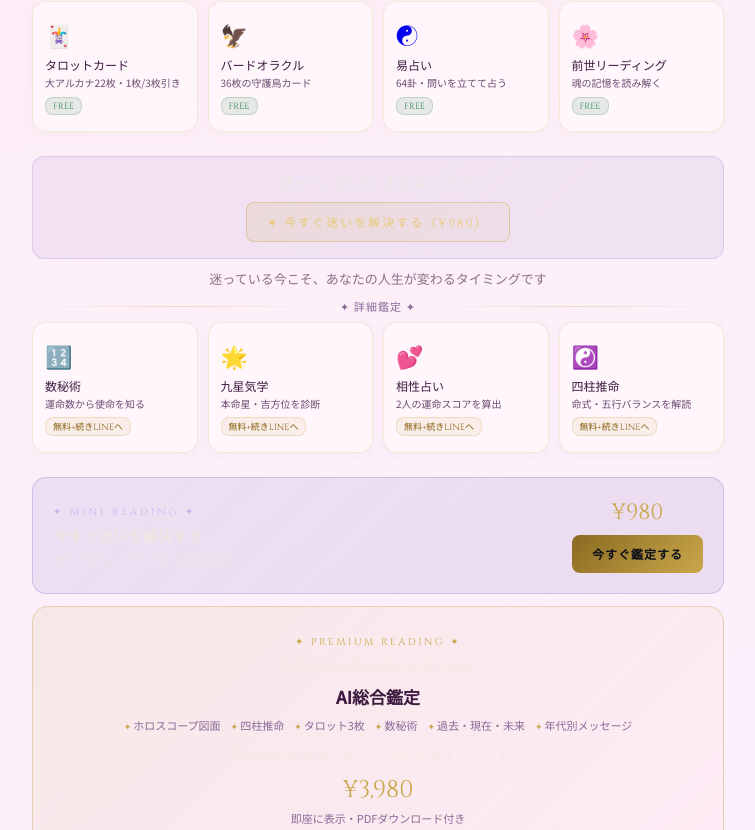
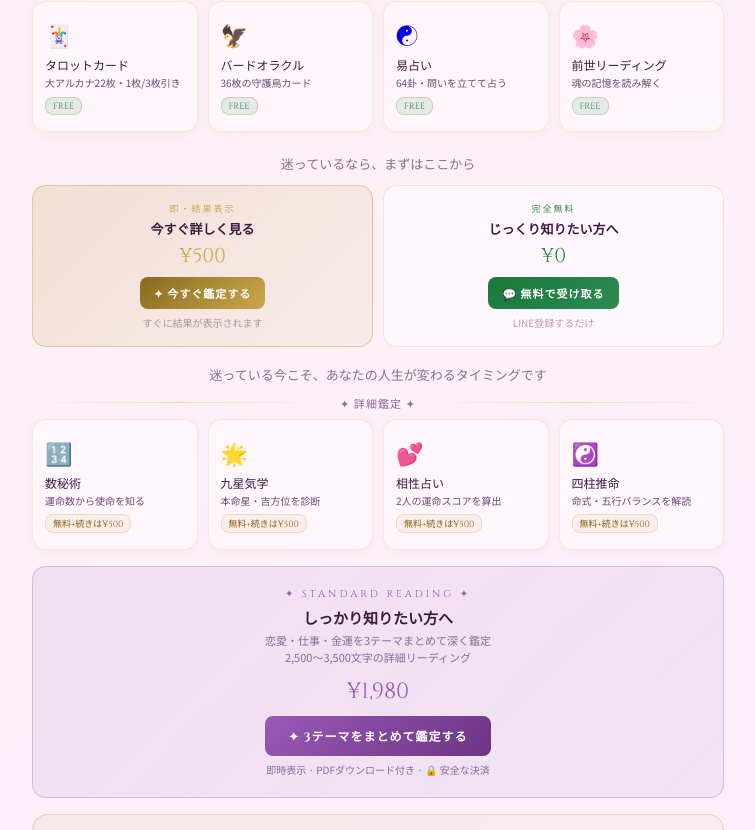
Before and after one commit to sincere1229/sincere1229-twinklelab-next, a Next.js app: page /star in a window 1280 px wide. Shown: the part 570-1400 px from the top of the page, without its empty margins (262-1017 px from the left). Built offline with nearby package versions, Linux system fonts and the light colour scheme.

Commit message:
Update page.tsx

```diff
--- a/app/star/page.tsx
+++ b/app/star/page.tsx
@@ -32,10 +32,10 @@ const CARDS = [
 ]
 
 const DEEP = [
-  { icon:'🔢', name:'数秘術', sub:'運命数から使命を知る', href:'https://numerology-app-lovat.vercel.app', paid:true },
-  { icon:'🌟', name:'九星気学', sub:'本命星・吉方位を診断', href:'https://kiju-app.vercel.app', paid:true },
-  { icon:'💕', name:'相性占い', sub:'2人の運命スコアを算出', href:'https://aicompat-app.vercel.app', paid:true },
-  { icon:'☯️', name:'四柱推命', sub:'命式・五行バランスを解読', href:'https://shichu-app.vercel.app', paid:true },
+  { icon:'🔢', name:'数秘術', sub:'運命数から使命を知る', href:'https://numerology-app-lovat.vercel.app' },
+  { icon:'🌟', name:'九星気学', sub:'本命星・吉方位を診断', href:'https://kiju-app.vercel.app' },
+  { icon:'💕', name:'相性占い', sub:'2人の運命スコアを算出', href:'https://aicompat-app.vercel.app' },
+  { icon:'☯️', name:'四柱推命', sub:'命式・五行バランスを解読', href:'https://shichu-app.vercel.app' },
 ]
 
 export default function StarPortal() {
@@ -83,6 +83,8 @@ export default function StarPortal() {
         .m-icon{font-size:22px;margin-bottom:6px;display:block;}
         .m-name{font-size:12px;color:var(--text);font-weight:500;margin-bottom:2px;}
         .m-sub{font-size:10px;color:var(--text-m);line-height:1.5;}
+
+        /* ① 無料+続きは有料バッジ（¥980削除・paid-badgeを修正） */
         .paid-badge{display:inline-block;font-size:9px;padding:2px 7px;border-radius:8px;background:rgba(201,168,76,0.1);color:#8a6010;border:1px solid rgba(201,168,76,0.28);margin-top:6px;font-family:'Cinzel',serif;}
 
         .sogo{margin:12px 14px 16px;background:linear-gradient(135deg,rgba(201,168,76,0.1),rgba(255,235,245,0.95));border:1px solid rgba(201,168,76,0.4);border-radius:16px;padding:28px 20px;text-align:center;}
@@ -95,6 +97,31 @@ export default function StarPortal() {
         .sogo-sub{font-size:11px;color:var(--text-s);margin-bottom:16px;}
         .sogo-btn{display:inline-block;background:linear-gradient(135deg,#8a6a20,var(--gold),#8a6a20);background-size:200% 100%;border:none;border-radius:8px;color:#fff8f0;font-family:'Cinzel',serif;font-size:13px;font-weight:700;letter-spacing:0.1em;padding:13px 28px;text-decoration:none;transition:all 0.4s;}
         .sogo-btn:hover{background-position:100% 0;box-shadow:0 6px 20px rgba(201,168,76,0.35);}
+
+        /* ④ 2択CTAブロック */
+        .two-cta{margin:0 14px 16px;display:grid;grid-template-columns:1fr 1fr;gap:10px;}
+        .cta-pay{background:linear-gradient(135deg,rgba(201,168,76,0.2),rgba(201,168,76,0.08));border:1px solid rgba(201,168,76,0.5);border-radius:14px;padding:16px 12px;text-align:center;text-decoration:none;display:block;transition:all 0.3s;}
+        .cta-pay:hover{transform:translateY(-2px);box-shadow:0 6px 20px rgba(201,168,76,0.2);}
+        .cta-pay-label{font-size:9px;color:var(--gold);font-family:'Cinzel',serif;letter-spacing:2px;margin-bottom:4px;}
+        .cta-pay-title{font-size:13px;color:var(--text);font-weight:600;margin-bottom:4px;}
+        .cta-pay-price{font-family:'Cinzel',serif;font-size:20px;color:var(--gold);margin-bottom:8px;}
+        .cta-pay-btn{display:inline-block;background:linear-gradient(135deg,#8a6a20,var(--gold));color:#fff;font-size:11px;font-weight:700;border-radius:8px;padding:8px 14px;text-decoration:none;letter-spacing:1px;}
+        .cta-line{background:rgba(255,248,252,0.9);border:1px solid rgba(201,168,76,0.22);border-radius:14px;padding:16px 12px;text-align:center;text-decoration:none;display:block;transition:all 0.3s;}
+        .cta-line:hover{transform:translateY(-2px);box-shadow:0 6px 20px rgba(180,120,160,0.15);}
+        .cta-line-label{font-size:9px;color:#2a8a50;font-family:'Cinzel',serif;letter-spacing:2px;margin-bottom:4px;}
+        .cta-line-title{font-size:13px;color:var(--text);font-weight:600;margin-bottom:4px;}
+        .cta-line-free{font-family:'Cinzel',serif;font-size:20px;color:#2a8a50;margin-bottom:8px;}
+        .cta-line-btn{display:inline-block;background:linear-gradient(135deg,#1a7a3c,#2a8a50);color:#fff;font-size:11px;font-weight:700;border-radius:8px;padding:8px 14px;text-decoration:none;letter-spacing:1px;}
+
+        /* ⑤ ¥1,980ブロック */
+        .mid-block{margin:0 14px 16px;background:linear-gradient(135deg,rgba(155,89,182,0.1),rgba(100,60,160,0.07));border:1px solid rgba(155,89,182,0.3);border-radius:14px;padding:20px;text-align:center;}
+        .mid-label{font-family:'Cinzel',serif;font-size:10px;color:#9b59b6;letter-spacing:3px;text-transform:uppercase;margin-bottom:6px;}
+        .mid-title{font-size:15px;color:var(--text);font-weight:600;margin-bottom:4px;}
+        .mid-desc{font-size:11px;color:var(--text-s);margin-bottom:10px;line-height:1.6;}
+        .mid-price{font-family:'Cinzel',serif;font-size:22px;color:#9b59b6;margin-bottom:10px;}
+        .mid-btn{display:inline-block;background:linear-gradient(135deg,#9b59b6,#6c3483);color:#fff;font-family:'Cinzel',serif;font-size:12px;font-weight:700;letter-spacing:1px;padding:11px 24px;border-radius:8px;text-decoration:none;transition:all 0.3s;}
+        .mid-btn:hover{box-shadow:0 4px 16px rgba(155,89,182,0.35);}
+        .mid-note{font-size:10px;color:var(--text-s);margin-top:6px;}
 
         .line-banner{margin:0 14px 16px;background:rgba(255,248,252,0.9);border:1px solid rgba(201,168,76,0.22);border-radius:14px;padding:20px;display:flex;align-items:center;gap:14px;flex-wrap:wrap;}
         .line-text h3{font-size:14px;color:var(--text);font-weight:600;margin-bottom:4px;}
@@ -147,42 +174,61 @@ export default function StarPortal() {
           ))}
         </div>
 
-        <div style={{margin:'8px 14px',background:'linear-gradient(135deg,rgba(155,127,212,0.12),rgba(100,60,160,0.08))',border:'1px solid rgba(155,127,212,0.25)',borderRadius:'12px',padding:'16px',textAlign:'center'}}>
-          <p style={{fontSize:'13px',color:'rgba(240,234,220,0.7)',marginBottom:'10px'}}>迷っているなら、まずはここから</p>
-          <a href="/star/mini" style={{display:'inline-block',background:'linear-gradient(135deg,rgba(201,168,76,0.15),rgba(201,168,76,0.05))',border:'1px solid rgba(201,168,76,0.4)',borderRadius:'8px',color:'#e8c97a',fontFamily:'Cinzel,serif',fontSize:'12px',letterSpacing:'2px',padding:'10px 20px',textDecoration:'none'}}>✦ 今すぐ迷いを解決する（¥980）</a>
+        {/* ④ 2択CTA（¥500直課金 or LINE無料）← ¥980ブロックをここに置換 */}
+        <div style={{margin:'4px 14px 4px',textAlign:'center'}}>
+          <p style={{fontSize:'13px',color:'rgba(61,26,64,0.6)',lineHeight:'1.8',marginBottom:'10px'}}>
+            迷っているなら、まずはここから
+          </p>
+        </div>
+        <div className="two-cta">
+          <a href="/star/mini" className="cta-pay">
+            <div className="cta-pay-label">即・結果表示</div>
+            <div className="cta-pay-title">今すぐ詳しく見る</div>
+            <div className="cta-pay-price">¥500</div>
+            <span className="cta-pay-btn">✦ 今すぐ鑑定する</span>
+            <div style={{fontSize:'10px',color:'rgba(61,26,64,0.4)',marginTop:'6px'}}>すぐに結果が表示されます</div>
+          </a>
+          <a href="https://lin.ee/XHDFrA8" target="_blank" className="cta-line">
+            <div className="cta-line-label">完全無料</div>
+            <div className="cta-line-title">じっくり知りたい方へ</div>
+            <div className="cta-line-free">¥0</div>
+            <span className="cta-line-btn">💬 無料で受け取る</span>
+            <div style={{fontSize:'10px',color:'rgba(61,26,64,0.4)',marginTop:'6px'}}>LINE登録するだけ</div>
+          </a>
         </div>
 
         <p style={{textAlign:'center',fontSize:'13px',color:'rgba(61,26,64,0.6)',margin:'4px 14px 8px',lineHeight:'1.8'}}>迷っている今こそ、あなたの人生が変わるタイミングです</p>
         <div className="div-line"><span className="div-text">✦ 詳細鑑定 ✦</span></div>
 
+        {/* ③ 詳細鑑定カード：「無料+続きは有料」に変更 */}
         <div className="main-grid">
           {DEEP.map((d) => (
             <a key={d.name} href={d.href} target="_blank" className="main-card">
               <span className="m-icon">{d.icon}</span>
               <div className="m-name">{d.name}</div>
               <div className="m-sub">{d.sub}</div>
-              <span className="paid-badge">無料+続きLINEへ</span>
+              <span className="paid-badge">無料+続きは¥500</span>
             </a>
           ))}
         </div>
 
-        {/* ミニ鑑定 */}
-        <div style={{margin:'8px 14px 12px',background:'linear-gradient(135deg,rgba(155,127,212,0.15),rgba(100,60,160,0.1))',border:'1px solid rgba(155,127,212,0.35)',borderRadius:'14px',padding:'20px',display:'flex',alignItems:'center',gap:'16px',flexWrap:'wrap' as const}}>
-          <div style={{flex:1}}>
-            <div style={{fontFamily:'Cinzel,serif',fontSize:'10px',color:'#c4a8f0',letterSpacing:'3px',textTransform:'uppercase' as const,marginBottom:'6px',opacity:0.8}}>✦ Mini Reading ✦</div>
-            <div style={{fontSize:'15px',color:'#f0eadc',fontWeight:500,marginBottom:'4px'}}>今すぐ迷いを解決する</div>
-            <div style={{fontSize:'12px',color:'rgba(240,234,220,0.5)'}}>答えが欲しい人のための即効鑑定</div>
+        {/* ⑤ ¥1,980 直課金ブロック（新規追加） */}
+        <div className="mid-block">
+          <div className="mid-label">✦ Standard Reading ✦</div>
+          <div className="mid-title">しっかり知りたい方へ</div>
+          <div className="mid-desc">
+            恋愛・仕事・金運を3テーマまとめて深く鑑定<br />
+            2,500〜3,500文字の詳細リーディング
           </div>
-          <div style={{textAlign:'center' as const,flexShrink:0}}>
-            <div style={{fontFamily:'Cinzel,serif',fontSize:'22px',color:'#c9a84c',marginBottom:'8px'}}>¥980</div>
-            <a href="/star/mini" style={{display:'inline-block',background:'linear-gradient(135deg,#8a6a20,#c9a84c)',borderRadius:'8px',color:'#0a0e1a',fontFamily:'Cinzel,serif',fontSize:'12px',fontWeight:700,letterSpacing:'1px',padding:'10px 20px',textDecoration:'none'}}>今すぐ鑑定する</a>
-          </div>
+          <div className="mid-price">¥1,980</div>
+          <a href="/star/chukan" className="mid-btn">✦ 3テーマをまとめて鑑定する</a>
+          <div className="mid-note">即時表示 · PDFダウンロード付き · 🔒 安全な決済</div>
         </div>
 
         {/* 総合鑑定 */}
         <div className="sogo">
           <div className="sogo-label">✦ Premium Reading ✦</div>
-          <div style={{fontSize:'13px',color:'rgba(240,234,220,0.6)',marginBottom:'8px',letterSpacing:'1px'}}>あなたの人生の流れを完全解析</div>
+          <div style={{fontSize:'13px',color:'rgba(61,26,64,0.6)',marginBottom:'8px',letterSpacing:'1px'}}>あなたの人生の流れを完全解析</div>
           <div className="sogo-title">AI総合鑑定</div>
           <div className="sogo-items">
             <span className="sogo-item">ホロスコープ図面</span>
@@ -192,19 +238,19 @@ export default function StarPortal() {
             <span className="sogo-item">過去・現在・未来</span>
             <span className="sogo-item">年代別メッセージ</span>
           </div>
-          <div style={{fontSize:'13px',color:'rgba(240,234,220,0.6)',marginBottom:'10px',letterSpacing:'1px'}}>あなたの人生は、すでに流れが決まっています</div>
+          <div style={{fontSize:'13px',color:'rgba(61,26,64,0.6)',marginBottom:'10px',letterSpacing:'1px'}}>あなたの人生は、すでに流れが決まっています</div>
           <div className="sogo-price">¥3,980</div>
           <div className="sogo-sub">即座に表示・PDFダウンロード付き</div>
           <a href="/star/sogo" className="sogo-btn">✦ AI総合鑑定を受ける ✦</a>
         </div>
 
-        {/* LINEバナー */}
+        {/* ⑥ LINEは無料特典・リピート用に限定 */}
         <div className="line-banner">
           <div className="line-text">
-            <h3 style={{fontSize:'15px'}}>🔮 今だけ無料｜あなたの未来3ヶ月を完全診断</h3>
-            <p>恋愛・仕事・金運の「これから」を具体的に解説</p>
+            <h3 style={{fontSize:'15px'}}>🎁 LINE限定｜毎月無料占いイベント配信中</h3>
+            <p>ルーン占い・ケルト十字・満月リーディングなど<br />登録者だけの特別コンテンツをお届けします</p>
           </div>
-          <a href="https://lin.ee/XHDFrA8" target="_blank" className="line-btn">無料で未来を受け取る</a>
+          <a href="https://lin.ee/XHDFrA8" target="_blank" className="line-btn">無料で登録する</a>
         </div>
 
         {/* SEO説明文 */}
```
